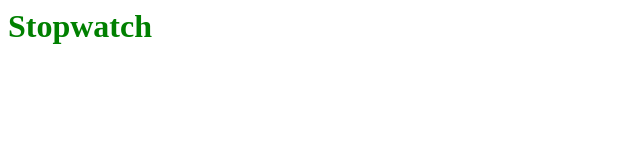
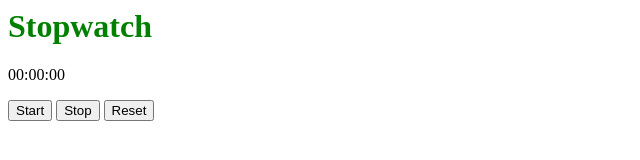
Before and after one commit to zajonesck/stopwatch, a plain HTML site: page index.html in a window 1280 px wide. Shown: the whole page, without its empty margins (0-640 px from the left). Drawn offline with Linux system fonts and the light colour scheme.

Commit message:
buttons and clock added

```diff
--- a/index.html
+++ b/index.html
@@ -7,8 +7,18 @@
     <link rel="stylesheet" href="src/css/style.css" />
   </head>
   <body>
-    <h1>Stopwatch</h1>
-
+    <div class="wrapper">
+      <h1>Stopwatch</h1>
+      <p>
+        <span id="minutes">00</span>:<span id="seconds">00</span>:<span
+          id="tenths"
+          >00</span
+        >
+      </p>
+      <button id="button-start">Start</button>
+      <button id="button-stop">Stop</button>
+      <button id="button-reset">Reset</button>
+    </div>
     <script src="src/js/main.js"></script>
   </body>
 </html>
```
